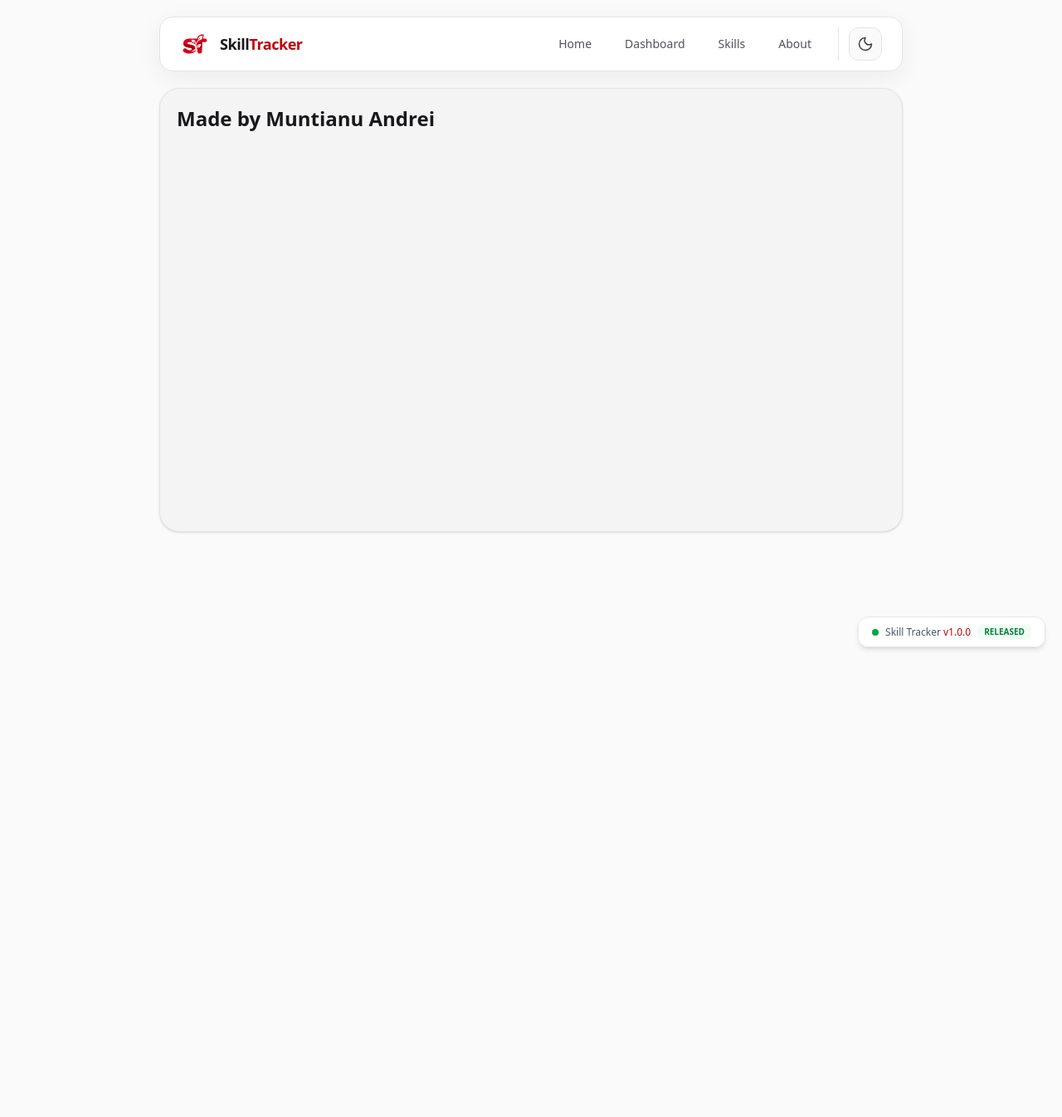
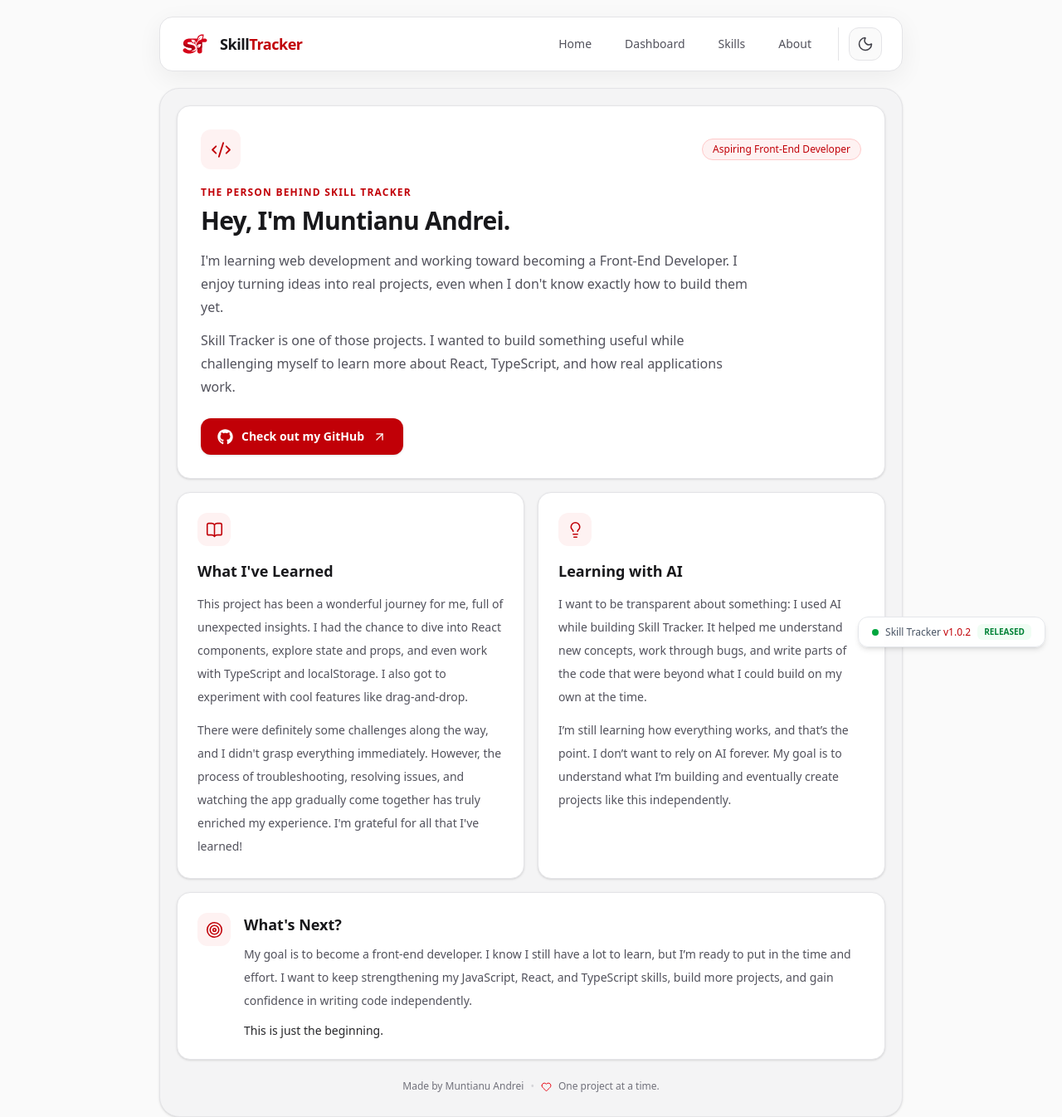
Before and after one commit to mntandrei/skill-tracker, a Next.js app: page /About in a window 1280 px wide. Shown: the whole page at 83% size. Before the commit the page ends 820 px from the top, so only its background shows below. Built offline with nearby package versions, Linux system fonts and the light colour scheme.

Commit message:
about finished

```diff
--- a/package.json
+++ b/package.json
@@ -12,7 +12,8 @@
     "lucide-react": "^1.61.0",
     "next": "16.4.3",
     "react": "19.3.1",
-    "react-dom": "19.3.1"
+    "react-dom": "19.3.1",
+    "react-icons": "^5.7.0"
   },
   "devDependencies": {
     "@tailwindcss/turbopack": "^4",
--- a/src/app/About/page.tsx
+++ b/src/app/About/page.tsx
@@ -1,10 +1,161 @@
+import { ArrowUpRight, BookOpen, Code2, Heart, Lightbulb, Target } from "lucide-react";
+import { FaGithub } from "react-icons/fa";
+
 export default function About() {
   return (
     <main className="flex w-full flex-1 flex-col">
-      <section className="mx-auto mt-4 min-h-[535px] w-[calc(100%-2rem)] max-w-4xl rounded-3xl border border-zinc-200 bg-zinc-100 p-3 shadow-sm dark:border-zinc-800 dark:bg-zinc-900 sm:mt-5 sm:p-5">
-        <h2 className="mb-4 text-xl font-bold sm:text-2xl text-zinc-900 dark:text-white">
-          Made by Muntianu Andrei
-        </h2>
+      <section className="mx-auto mt-4 w-[calc(100%-2rem)] max-w-4xl rounded-3xl border border-zinc-200 bg-zinc-100 p-3 shadow-sm dark:border-zinc-800 dark:bg-zinc-900 sm:mt-5 sm:p-5">
+
+        <div className="flex flex-col gap-4">
+
+          {/* Developer Introduction */}
+          <div className="rounded-2xl border border-zinc-200 bg-white p-5 shadow-sm dark:border-zinc-700 dark:bg-zinc-800 sm:p-7">
+
+            <div className="mb-5 flex items-center justify-between">
+              <div className="flex size-12 items-center justify-center rounded-xl bg-red-50 text-red-700 dark:bg-red-950/40 dark:text-red-400">
+                <Code2 size={25} strokeWidth={1.8} />
+              </div>
+
+              <span className="rounded-full border border-red-200 bg-red-50 px-3 py-1 text-xs font-medium text-red-700 dark:border-red-900 dark:bg-red-950/30 dark:text-red-400">
+                Aspiring Front-End Developer
+              </span>
+            </div>
+
+            <p className="text-xs font-semibold uppercase tracking-widest text-red-700 dark:text-red-400">
+              The person behind Skill Tracker
+            </p>
+
+            <h1 className="mt-2 text-2xl font-bold tracking-tight text-zinc-900 dark:text-white sm:text-3xl">
+              Hey, I'm Muntianu Andrei.
+            </h1>
+
+            <p className="mt-4 max-w-2xl text-sm leading-7 text-zinc-600 dark:text-zinc-400 sm:text-base">
+              I'm learning web development and working toward
+              becoming a Front-End Developer. I enjoy turning
+              ideas into real projects, even when I don't know
+              exactly how to build them yet.
+            </p>
+
+            <p className="mt-3 max-w-2xl text-sm leading-7 text-zinc-600 dark:text-zinc-400 sm:text-base">
+              Skill Tracker is one of those projects. I wanted
+              to build something useful while challenging
+              myself to learn more about React, TypeScript,
+              and how real applications work.
+            </p>
+
+            <a
+              href="https://github.com/mntandrei"
+              target="_blank"
+              rel="noopener noreferrer"
+              aria-label="Visit Muntianu Andrei's GitHub profile"
+              className="mt-6 inline-flex items-center justify-center gap-2.5 rounded-xl bg-red-700 px-5 py-3 text-sm font-semibold text-white shadow-sm transition-colors hover:bg-red-800">
+              <FaGithub size={19} />
+
+              <span>Check out my GitHub</span>
+
+              <ArrowUpRight
+                size={17}
+                strokeWidth={1.8}/>
+            </a>
+          </div>
+
+          <div className="grid grid-cols-1 gap-4 md:grid-cols-2">
+            <div className="flex flex-col rounded-2xl border border-zinc-200 bg-white p-5 shadow-sm dark:border-zinc-700 dark:bg-zinc-800 sm:p-6">
+              <div className="mb-4 flex size-10 items-center justify-center rounded-xl bg-red-50 text-red-700 dark:bg-red-950/40 dark:text-red-400">
+                <BookOpen
+                  size={21}
+                  strokeWidth={1.8}/>
+              </div>
+
+              <h2 className="text-lg font-semibold text-zinc-900 dark:text-white">
+                What I've Learned
+              </h2>
+
+              <p className="mt-3 text-sm leading-7 text-zinc-600 dark:text-zinc-400">
+                This project has been a wonderful journey for me, full of unexpected insights.
+                I had the chance to dive into React components, explore state and props, and even work with TypeScript and localStorage.
+                I also got to experiment with cool features like drag-and-drop.
+              </p>
+
+              <p className="mt-3 text-sm leading-7 text-zinc-600 dark:text-zinc-400">
+                There were definitely some challenges along the way, and I didn't grasp everything immediately.
+                However, the process of troubleshooting, resolving issues, and watching the app gradually come together has truly enriched my experience.
+                I'm grateful for all that I've learned!
+              </p>
+            </div>
+
+            <div className="flex flex-col rounded-2xl border border-zinc-200 bg-white p-5 shadow-sm dark:border-zinc-700 dark:bg-zinc-800 sm:p-6">
+
+              <div className="mb-4 flex size-10 items-center justify-center rounded-xl bg-red-50 text-red-700 dark:bg-red-950/40 dark:text-red-400">
+                <Lightbulb
+                  size={21}
+                  strokeWidth={1.8}
+                />
+              </div>
+
+              <h2 className="text-lg font-semibold text-zinc-900 dark:text-white">
+                Learning with AI
+              </h2>
+
+              <p className="mt-3 text-sm leading-7 text-zinc-600 dark:text-zinc-400">
+                I want to be transparent about something: I used AI while building Skill Tracker.
+                It helped me understand new concepts, work through bugs,
+                and write parts of the code that were beyond what I could build on my own at the time.
+              </p>
+
+              <p className="mt-3 text-sm leading-7 text-zinc-600 dark:text-zinc-400">
+                I’m still learning how everything works, and that’s the point.
+                I don’t want to rely on AI forever. My goal is to understand what
+                I’m building and eventually create projects like this independently.
+              </p>
+            </div>
+          </div>
+
+          <div className="rounded-2xl border border-zinc-200 bg-white p-5 shadow-sm dark:border-zinc-700 dark:bg-zinc-800 sm:p-6">
+
+            <div className="flex items-start gap-4">
+              <div className="flex size-10 shrink-0 items-center justify-center rounded-xl bg-red-50 text-red-700 dark:bg-red-950/40 dark:text-red-400">
+                <Target
+                  size={21}
+                  strokeWidth={1.8}
+                />
+              </div>
+
+              <div className="min-w-0">
+                <h2 className="text-lg font-semibold text-zinc-900 dark:text-white">
+                  What's Next?
+                </h2>
+
+                <p className="mt-2 text-sm leading-7 text-zinc-600 dark:text-zinc-400">
+                  My goal is to become a front-end developer.
+                  I know I still have a lot to learn, but I’m ready to put in the time and effort.
+                  I want to keep strengthening my JavaScript, React, and TypeScript skills,
+                  build more projects, and gain confidence in writing code independently.
+                </p>
+
+                <p className="mt-3 text-sm font-medium text-zinc-800 dark:text-zinc-200">
+                  This is just the beginning.
+                </p>
+              </div>
+            </div>
+          </div>
+
+          <div className="flex flex-wrap items-center justify-center gap-2 py-2 text-center text-xs text-zinc-500 dark:text-zinc-400">
+            <span>Made by Muntianu Andrei</span>
+
+            <span className="text-zinc-300 dark:text-zinc-600">
+              •
+            </span>
+
+            <Heart
+              size={13}
+              strokeWidth={1.8}
+              className="text-red-600"/>
+
+            <span>One project at a time.</span>
+          </div>
+
+        </div>
       </section>
     </main>
   );
--- a/src/app/layout.tsx
+++ b/src/app/layout.tsx
@@ -10,7 +10,7 @@ export const metadata: Metadata = {
   },
 };
 
-const version = "v1.0.0";
+const version = "v1.0.2";
 const release = "RELEASED";
 
 export default function RootLayout({
```
Also changed, not shown: 1 other file (tests, documents, lock files or other folders).
